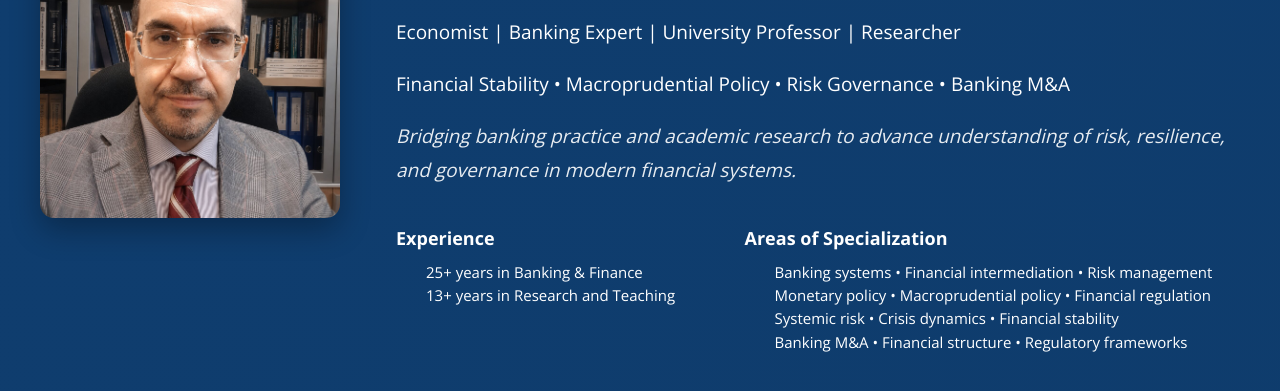
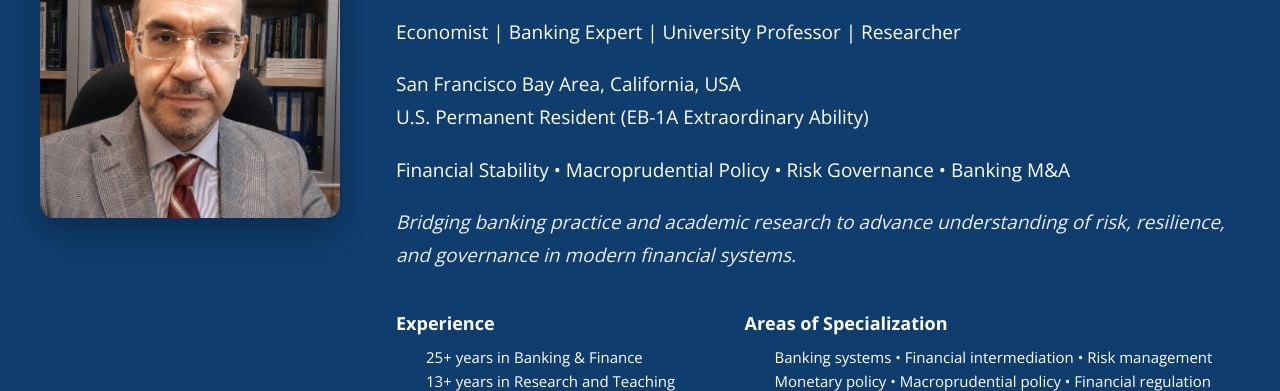
Before and after one commit to eduarddzhagityan/eduarddzhagityan.github.io, a plain HTML site: page index.html in a window 1280 px wide. Shown: the part 212-603 px from the top of the page. Drawn offline with nearby package versions, Linux system fonts and the light colour scheme.

Commit message:
Add U.S. permanent resident status to index.html

```diff
--- a/index.html
+++ b/index.html
@@ -42,6 +42,11 @@ Eduard P. Dzhagityan
 
 <p>
 Economist | Banking Expert | University Professor | Researcher
+</p>
+
+<p class="residency-status">
+San Francisco Bay Area, California, USA<br>
+U.S. Permanent Resident (EB-1A Extraordinary Ability)
 </p>
 
 <p>
```
